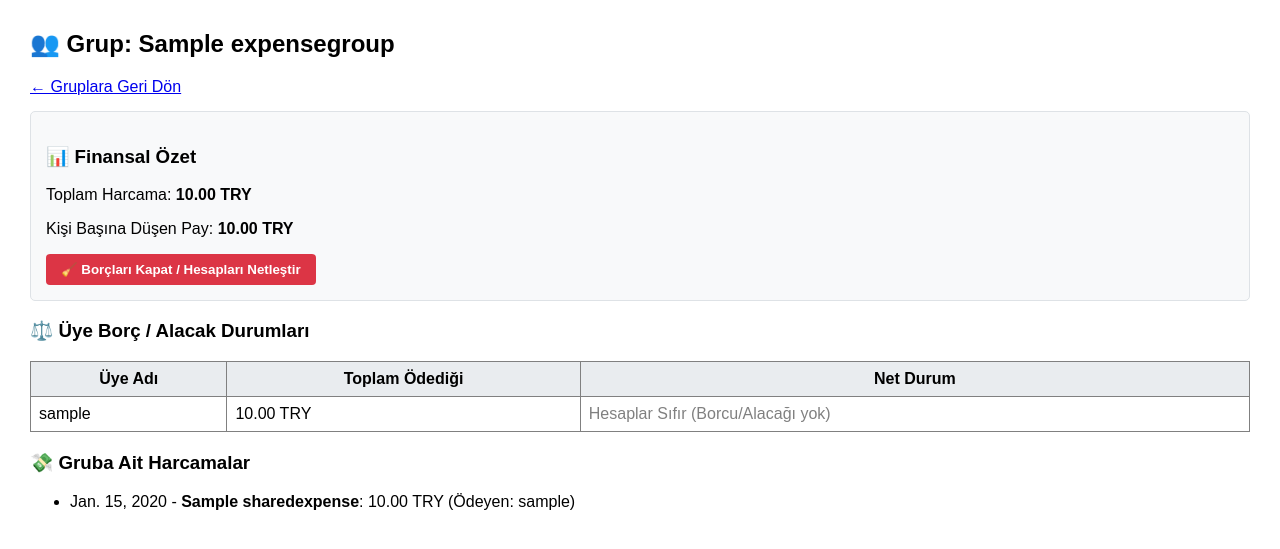
After one commit to Gnrdmr/finans_sistem, a Django app: page /groups/1/ in a window 1280 px wide. The commit adds this page. Shown: the top 549 px of the page. Run offline with Django 5.2, Linux system fonts and the light colour scheme; a user stored in the database is signed in; tables that the repository leaves empty hold one stand-in row (values such as "Sample post"); a database or web service that is not in the repository returns one stand-in record (values such as "Sample title"); data that the repository does not hold is empty.

Commit message:
Gün 10: Ortak harcama borç algoritması, kişi başı pay hesabı, borç matrisi ve netleşme (borç kapatma) fonksiyonu eklendi

```diff
--- /dev/null
+++ b/tracker/templates/tracker/group_detail.html
@@ -0,0 +1,58 @@
+<!DOCTYPE html>
+<html lang="tr">
+<head>
+    <meta charset="UTF-8">
+    <title>{{ group.name }} - Detay ve Borç Matrisi</title>
+</head>
+<body style="font-family: Arial, sans-serif; margin: 30px;">
+
+    <h2>👥 Grup: {{ group.name }}</h2>
+    <a href="{% url 'group_list' %}">← Gruplara Geri Dön</a>
+
+    <div style="background-color: #f8f9fa; padding: 15px; border: 1px solid #dee2e6; border-radius: 5px; margin-top: 15px;">
+        <h3>📊 Finansal Özet</h3>
+        <p>Toplam Harcama: <strong>{{ total_spent|floatformat:2 }} TRY</strong></p>
+        <p>Kişi Başına Düşen Pay: <strong>{{ per_person_share|floatformat:2 }} TRY</strong></p>
+
+        <!-- Borç Kapat / Netleştirme Butonu -->
+        <form action="{% url 'settle_debts' group.id %}" method="POST" style="margin-top: 15px;" onsubmit="return confirm('Gruptaki tüm borçları kapatmak ve hesapları sıfırlamak istediğinize emin misiniz?');">
+            {% csrf_token %}
+            <button type="submit" style="background-color: #dc3545; color: white; padding: 8px 15px; border: none; border-radius: 4px; cursor: pointer; font-weight: bold;">🧹 Borçları Kapat / Hesapları Netleştir</button>
+        </form>
+    </div>
+
+    <h3>⚖️ Üye Borç / Alacak Durumları</h3>
+    <table border="1" cellpadding="8" cellspacing="0" style="border-collapse: collapse; width: 100%; margin-bottom: 20px;">
+        <tr style="background-color: #e9ecef;">
+            <th>Üye Adı</th>
+            <th>Toplam Ödediği</th>
+            <th>Net Durum</th>
+        </tr>
+        {% for member, data in member_balances.items %}
+        <tr>
+            <td>{{ member.username }}</td>
+            <td>{{ data.paid|floatformat:2 }} TRY</td>
+            <td>
+                {% if data.balance > 0 %}
+                    <span style="color: green; font-weight: bold;">+{{ data.balance|floatformat:2 }} TRY (Alacaklı)</span>
+                {% elif data.balance < 0 %}
+                    <span style="color: red; font-weight: bold;">{{ data.balance|floatformat:2 }} TRY (Borçlu)</span>
+                {% else %}
+                    <span style="color: gray;">Hesaplar Sıfır (Borcu/Alacağı yok)</span>
+                {% endif %}
+            </td>
+        </tr>
+        {% endfor %}
+    </table>
+
+    <h3>💸 Gruba Ait Harcamalar</h3>
+    <ul>
+        {% for expense in expenses %}
+            <li>{{ expense.date }} - <strong>{{ expense.title }}</strong>: {{ expense.amount }} {{ expense.currency }} (Ödeyen: {{ expense.paid_by.username }})</li>
+        {% empty %}
+            <li>Bu gruba henüz harcama eklenmemiş.</li>
+        {% endfor %}
+    </ul>
+
+</body>
+</html>
--- a/tracker/templates/tracker/group_list.html
+++ b/tracker/templates/tracker/group_list.html
@@ -18,7 +18,7 @@
 
     {% for group in user_groups %}
         <div style="background-color: #f8f9fa; padding: 15px; border: 1px solid #dee2e6; border-radius: 5px; margin-bottom: 20px;">
-            <h3>{{ group.name }}</h3>
+            <h3><a href="{% url 'group_detail' group.id %}" style="text-decoration: none; color: #007bff;">{{ group.name }}</a></h3>
             <p><strong>Oluşturan:</strong> {{ group.created_by.username }} | <strong>Tarih:</strong> {{ group.created_at }}</p>
             <p><strong>Üyeler:</strong>
                 {% for member in group.members.all %}
--- a/tracker/urls.py
+++ b/tracker/urls.py
@@ -1,5 +1,6 @@
+from django.contrib.auth import views
 from django.urls import path
-from .views import home, register_view, login_view, logout_view, transaction_add, transaction_edit, transaction_delete, export_transactions_excel, import_transactions_excel, recurring_add, create_expense_group, add_shared_expense, set_budget_limit, group_list
+from .views import home, register_view, login_view, logout_view, transaction_add, transaction_edit, transaction_delete, export_transactions_excel, import_transactions_excel, recurring_add, create_expense_group, add_shared_expense, set_budget_limit, group_list, group_detail, settle_debts
 
 urlpatterns = [
     path('',home, name='home'),
@@ -16,4 +17,6 @@ urlpatterns = [
     path('group/add/', create_expense_group, name='create_group'),
     path('shared-expense/add/', add_shared_expense, name='add_shared_expense'),
     path('groups/', group_list, name='group_list'),
-]
+    path('groups/<int:group_id>/', group_detail, name='group_detail'),
+    path('groups/<int:group_id>/settle/', settle_debts, name='settle_debts'),
+    ]
--- a/tracker/views.py
+++ b/tracker/views.py
@@ -328,3 +328,53 @@ def add_shared_expense(request):
 def group_list(request):
     user_groups = ExpenseGroup.objects.filter(members=request.user).distinct()
     return render(request, 'tracker/group_list.html', {'user_groups': user_groups})
+
+
+
+@login_required(login_url='login')
+def group_detail(request, group_id):
+    group = get_object_or_404(ExpenseGroup, pk=group_id, members=request.user)
+    expenses = group.expenses.all()
+    members = group.members.all()
+    member_count = members.count()
+
+
+    total_spent = sum([convert_to_try(exp.amount, exp.currency) for exp in expenses])
+
+
+    per_person_share = total_spent / member_count if member_count > 0 else Decimal('0.00')
+
+
+    member_balances = {}
+    for member in members:
+        user_paid = sum([
+            convert_to_try(exp.amount, exp.currency)
+            for exp in expenses if exp.paid_by == member
+        ])
+
+        net_balance = user_paid - per_person_share
+        member_balances[member] = {
+            'paid': user_paid,
+            'balance': net_balance
+        }
+
+    context = {
+        'group': group,
+        'expenses': expenses,
+        'total_spent': total_spent,
+        'per_person_share': per_person_share,
+        'member_balances': member_balances,
+    }
+    return render(request, 'tracker/group_detail.html', context)
+
+
+
+# 16. Grup Borçlarını Kapatma / Sıfırlama Görünümü (Gün 10)
+@login_required(login_url='login')
+def settle_debts(request, group_id):
+    group = get_object_or_404(ExpenseGroup, pk=group_id, members=request.user)
+    if request.method == 'POST':
+        # Gruptaki tüm harcamaları silerek borçları sıfırlıyoruz (netleştirme)
+        group.expenses.all().delete()
+        messages.success(request, f"'{group.name}' grubundaki tüm borçlar başarıyla kapatıldı ve hesaplar netleştirildi!")
+    return redirect('group_detail', group_id=group.id)
```
